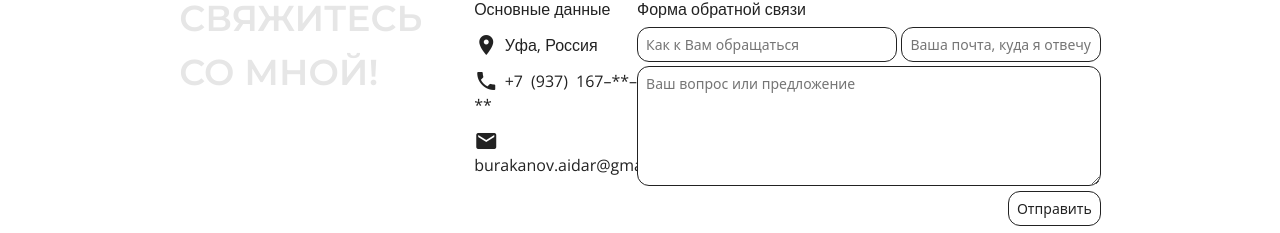
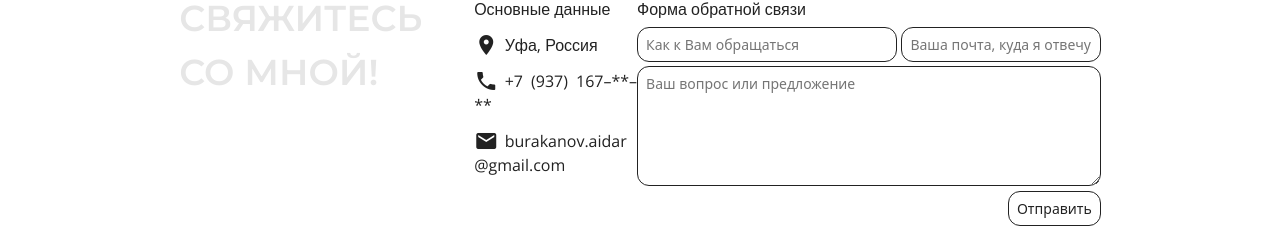
Before and after one commit to Aid4r/page, a plain HTML site: page index.html in a window 1280 px wide. Shown: the part 3645-3878 px from the top of the page. Drawn offline with nearby package versions, Linux system fonts and the light colour scheme.

Commit message:
Update index.html

```diff
--- a/index.html
+++ b/index.html
@@ -224,7 +224,7 @@
                             <p class="contact_data" id="place">Уфа, Россия</p>
                             <div>
                                 <p class="contact_data" id="phone">+7 (937) 167–**–**</p>
-                                <p class="contact_data" id="email">burakanov.aidar@gmail.com</p>
+                                <p class="contact_data" id="email">burakanov.aidar<br/>@gmail.com</p>
                             </div>
                         </div>
                         <form class="contB-2" id="contact-form" onSubmit="handleForm()">
```
